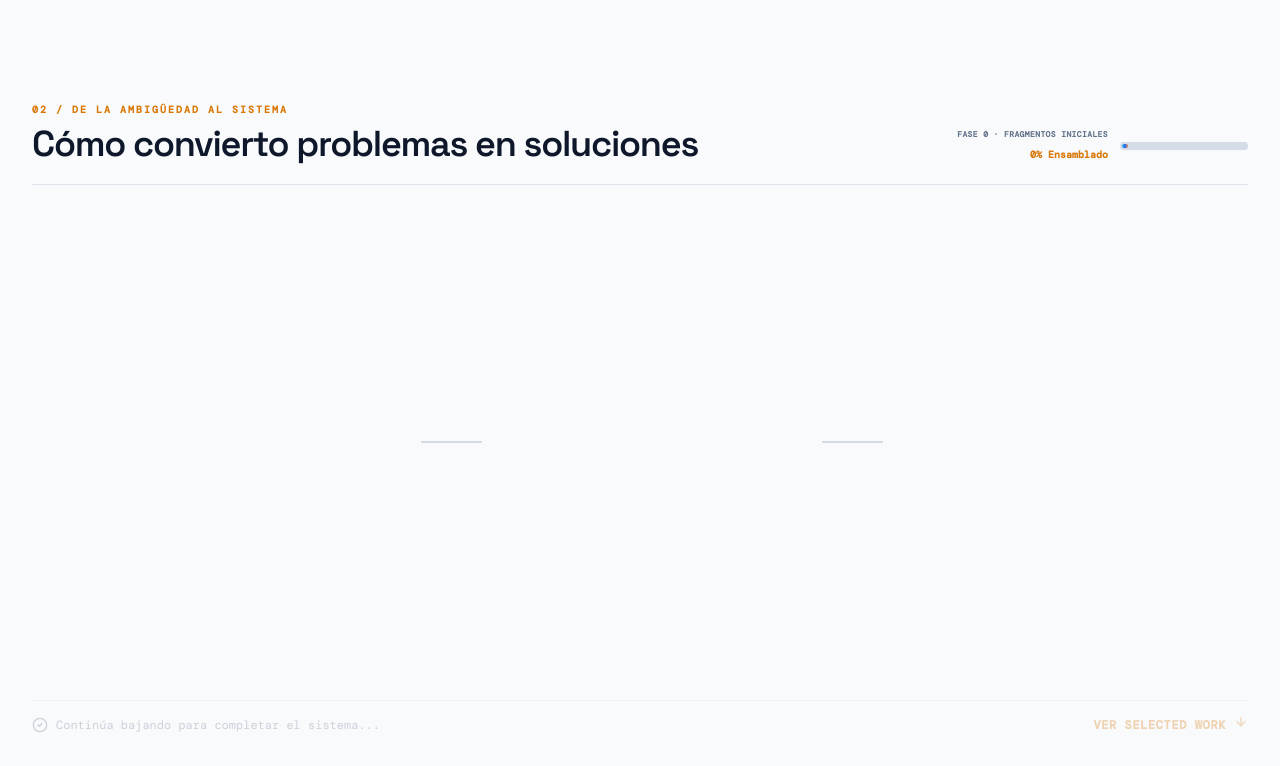
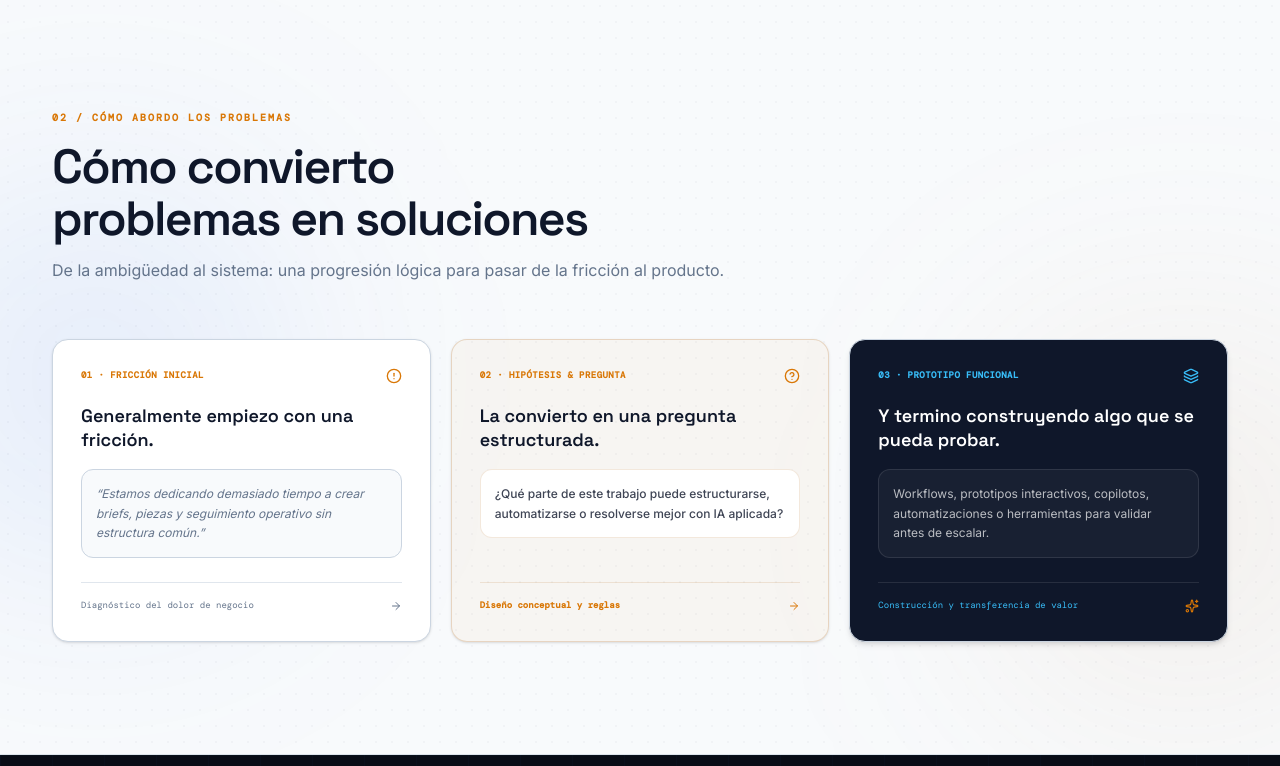
Before and after one commit to IsraelTorresIndustrial/Israel-Torres-Web, a React (Vite) app: page / in a window 1280 px wide. Shown: the part 894-1660 px from the top of the page. Built offline with nearby package versions, Linux system fonts and the light colour scheme.

Commit message:
fix: restore clean natural scroll flow and polished UI across all 8 sections

```diff
--- a/src/components/Approach.tsx
+++ b/src/components/Approach.tsx
@@ -1,149 +1,34 @@
-import { useScrollProgress } from '../hooks/useScrollProgress';
-import { Sparkles, AlertCircle, HelpCircle, Layers, ArrowDown, CheckCircle2 } from 'lucide-react';
+import { Sparkles, AlertCircle, HelpCircle, Layers, ArrowRight } from 'lucide-react';
 import { portfolioData } from '../data';
-import { useEffect, useState } from 'react';
 
 export function Approach() {
-  const { containerRef, progress } = useScrollProgress();
   const { approachStory } = portfolioData;
-  const [reducedMotion, setReducedMotion] = useState(false);
-
-  useEffect(() => {
-    const media = window.matchMedia('(prefers-reduced-motion: reduce)');
-    setReducedMotion(media.matches);
-    const listener = (e: MediaQueryListEvent) => setReducedMotion(e.matches);
-    media.addEventListener('change', listener);
-    return () => media.removeEventListener('change', listener);
-  }, []);
-
-  // Si el usuario prefiere movimiento reducido, mostramos el ensamble completo inmediatamente
-  const activeProgress = reducedMotion ? 1 : progress;
-
-  // Cálculos de interpolación para ensamblaje progresivo
-  // Fase 1: Módulo 1 (Fricción) [0.08 -> 0.30]
-  const p1 = Math.max(0, Math.min(1, (activeProgress - 0.08) / 0.22));
-  const mod1TranslateX = reducedMotion ? 0 : (1 - p1) * -36;
-  const mod1Opacity = reducedMotion ? 1 : p1;
-  const mod1Scale = reducedMotion ? 1 : 0.95 + p1 * 0.05;
-
-  // Conector 1 -> 2 [0.25 -> 0.45]
-  const line1Scale = reducedMotion ? 1 : Math.max(0, Math.min(1, (activeProgress - 0.25) / 0.20));
-
-  // Fase 2: Módulo 2 (Hipótesis & Pregunta) [0.32 -> 0.56]
-  const p2 = Math.max(0, Math.min(1, (activeProgress - 0.32) / 0.24));
-  const mod2TranslateY = reducedMotion ? 0 : (1 - p2) * -30;
-  const mod2Opacity = reducedMotion ? 1 : p2;
-  const mod2Scale = reducedMotion ? 1 : 0.95 + p2 * 0.05;
-
-  // Conector 2 -> 3 [0.52 -> 0.72]
-  const line2Scale = reducedMotion ? 1 : Math.max(0, Math.min(1, (activeProgress - 0.52) / 0.20));
-
-  // Fase 3: Módulo 3 (Prototipo & Solución) [0.58 -> 0.82]
-  const p3 = Math.max(0, Math.min(1, (activeProgress - 0.58) / 0.24));
-  const mod3TranslateX = reducedMotion ? 0 : (1 - p3) * 36;
-  const mod3Opacity = reducedMotion ? 1 : p3;
-  const mod3Scale = reducedMotion ? 1 : 0.95 + p3 * 0.05;
-
-  // Fase 4: Resolución y Unificación del Sistema [0.80 -> 1.00]
-  const pFinal = reducedMotion ? 1 : Math.max(0, Math.min(1, (activeProgress - 0.80) / 0.20));
-
-  // Estado textual del ensamble
-  let phaseLabel = 'Fase 0 · Fragmentos iniciales';
-  if (activeProgress >= 0.80) phaseLabel = 'Fase 4 · Sistema completo ensamblado';
-  else if (activeProgress >= 0.56) phaseLabel = 'Fase 3 · Prototipado y solución tangible';
-  else if (activeProgress >= 0.30) phaseLabel = 'Fase 2 · Línea estructural y formulación';
-  else if (activeProgress >= 0.08) phaseLabel = 'Fase 1 · Identificación del dolor real';
 
   return (
-    <section
-      id="enfoque"
-      ref={containerRef}
-      className="relative bg-canvas"
-      style={{ minHeight: reducedMotion ? 'auto' : '250vh' }}
-    >
-      {/* Contenedor Sticky que retiene el viewport durante el ensamblaje */}
-      <div className={`w-full overflow-hidden flex flex-col justify-between py-12 md:py-16 px-5 md:px-8 border-b border-line/60 ${reducedMotion ? 'relative min-h-[600px]' : 'sticky top-0 h-screen'}`}>
+    <section id="enfoque" className="relative overflow-hidden bg-canvas py-20 md:py-28 border-b border-line/60">
+      <div className="dot-grid absolute inset-0 opacity-25 pointer-events-none" aria-hidden="true" />
 
-        {/* Retícula y Gradientes Atmosféricos Dinámicos */}
-        <div
-          className="dot-grid absolute inset-0 pointer-events-none transition-opacity duration-300"
-          style={{ opacity: 0.15 + activeProgress * 0.35 }}
-          aria-hidden="true"
-        />
+      {/* Halo de fondo sutil */}
+      <div className="absolute -left-24 top-1/2 -translate-y-1/2 h-[380px] w-[380px] rounded-full bg-electric/10 blur-[130px] pointer-events-none" aria-hidden="true" />
+      <div className="absolute -right-24 bottom-10 h-[380px] w-[380px] rounded-full bg-cognac/10 blur-[130px] pointer-events-none" aria-hidden="true" />
 
-        {/* Halo Azul de Estructura (aparece a mitad del scroll) */}
-        <div
-          className="absolute -left-20 top-1/4 h-[420px] w-[420px] rounded-full bg-electric/15 blur-[120px] pointer-events-none transition-opacity duration-500"
-          style={{ opacity: Math.min(0.35, activeProgress * 0.5) }}
-          aria-hidden="true"
-        />
-
-        {/* Halo Dorado de Resultado/Solución (se enciende al completar el ensamble) */}
-        <div
-          className="absolute -right-20 bottom-1/4 h-[440px] w-[440px] rounded-full bg-cognac/20 blur-[130px] pointer-events-none transition-opacity duration-500"
-          style={{ opacity: pFinal * 0.5 }}
-          aria-hidden="true"
-        />
-
-        {/* Header con Indicador HUD de Ensamblaje */}
-        <div className="relative mx-auto max-w-[1240px] w-full pt-6 md:pt-10">
-          <div className="flex flex-col sm:flex-row sm:items-end justify-between gap-4 border-b border-line/60 pb-5">
-            <div>
+      <div className="relative mx-auto max-w-[1240px] px-5 md:px-8">
+        <div className="max-w-[760px]">
           <p className="font-mono text-[10px] uppercase tracking-[0.2em] text-amber font-semibold">
-                02 / De la ambigüedad al sistema
+            02 / Cómo abordo los problemas
           </p>
-              <h2 className="text-balance mt-2 font-display text-2xl font-semibold leading-[1.08] tracking-[-0.035em] text-ink md:text-4xl">
+          <h2 className="text-balance mt-4 font-display text-3xl font-semibold leading-[1.08] tracking-[-0.035em] text-ink md:text-5xl">
             {approachStory.title}
           </h2>
+          <p className="mt-3 text-base text-muted leading-relaxed">
+            {approachStory.subtitle}
+          </p>
         </div>
 
-            {/* HUD de Progreso del Ensamblaje */}
-            <div className="flex items-center gap-3">
-              <div className="hidden sm:block text-right">
-                <span className="block font-mono text-[8px] uppercase tracking-wider text-muted font-bold">
-                  {phaseLabel}
-                </span>
-                <span className="font-mono text-[10px] text-amber font-bold">
-                  {Math.round(activeProgress * 100)}% Ensamblado
-                </span>
-              </div>
-              <div className="h-2 w-24 sm:w-32 bg-line/80 rounded-full overflow-hidden p-0.5">
-                <div
-                  className="h-full bg-gradient-to-r from-cyan via-electric to-amber rounded-full transition-all duration-75"
-                  style={{ width: `${Math.max(5, activeProgress * 100)}%` }}
-                />
-              </div>
-            </div>
-          </div>
-        </div>
-
-        {/* Escenario de Ensamblaje (Las 3 piezas del puzzle/sistema) */}
-        <div className="relative mx-auto max-w-[1240px] w-full my-auto py-4">
-          <div className="grid gap-5 md:grid-cols-3 relative">
-
-            {/* LÍNEAS CONECTORAS ESTRUCTURALES (Desktop) */}
-            <div className="hidden md:block absolute top-1/2 left-[32%] w-[5%] h-0.5 bg-line/80 -translate-y-1/2 z-0 overflow-hidden">
-              <div
-                className="h-full bg-gradient-to-r from-amber to-electric origin-left transition-transform duration-75"
-                style={{ transform: `scaleX(${line1Scale})` }}
-              />
-            </div>
-            <div className="hidden md:block absolute top-1/2 left-[65%] w-[5%] h-0.5 bg-line/80 -translate-y-1/2 z-0 overflow-hidden">
-              <div
-                className="h-full bg-gradient-to-r from-electric to-cyan origin-left transition-transform duration-75"
-                style={{ transform: `scaleX(${line2Scale})` }}
-              />
-            </div>
-
-            {/* PIEZA 1: Fricción Inicial */}
-            <div
-              className="rounded-2xl border border-line bg-paper p-6 md:p-7 shadow-sm flex flex-col justify-between relative z-10 transition-all duration-300"
-              style={{
-                transform: `translateX(${mod1TranslateX}px) scale(${mod1Scale})`,
-                opacity: mod1Opacity,
-                boxShadow: p1 > 0.8 ? '0 18px 45px rgba(15, 23, 42, 0.08)' : 'none',
-              }}
-            >
+        {/* 3 Bloques limpios con flujo natural */}
+        <div className="mt-14 grid gap-5 md:grid-cols-3">
+          {/* Bloque 1: Fricción */}
+          <article className="card-lift rounded-2xl border border-line bg-paper p-7 shadow-sm flex flex-col justify-between">
             <div>
               <div className="flex items-center justify-between text-muted">
                 <span className="font-mono text-[9px] uppercase tracking-wider text-amber font-bold">
@@ -151,28 +36,21 @@ export function Approach() {
                 </span>
                 <AlertCircle className="h-4 w-4 text-amber" />
               </div>
-                <h3 className="mt-4 font-display text-base md:text-lg font-semibold text-ink leading-snug">
+              <h3 className="mt-5 font-display text-lg font-semibold text-ink leading-snug">
                 {approachStory.step1.lead}
               </h3>
-                <p className="mt-3 text-xs leading-relaxed text-muted italic bg-canvas p-3 rounded-xl border border-line">
+              <p className="mt-4 text-xs leading-relaxed text-muted italic bg-canvas p-3.5 rounded-xl border border-line">
                 {approachStory.step1.quote}
               </p>
             </div>
-              <div className="mt-5 pt-3 border-t border-line/60 flex items-center justify-between text-[9px] font-mono text-muted">
+            <div className="mt-6 pt-4 border-t border-line/60 flex items-center justify-between text-[9px] font-mono text-muted">
               <span>{approachStory.step1.role}</span>
-                <span className="h-1.5 w-1.5 rounded-full bg-amber" />
+              <ArrowRight className="h-3 w-3 text-muted hidden md:inline" />
             </div>
-            </div>
+          </article>
 
-            {/* PIEZA 2: Hipótesis & Pregunta */}
-            <div
-              className="rounded-2xl border border-cognac/30 bg-amber/[0.04] p-6 md:p-7 shadow-sm flex flex-col justify-between relative z-10 transition-all duration-300"
-              style={{
-                transform: `translateY(${mod2TranslateY}px) scale(${mod2Scale})`,
-                opacity: mod2Opacity,
-                boxShadow: p2 > 0.8 ? '0 18px 45px rgba(194, 139, 81, 0.12)' : 'none',
-              }}
-            >
+          {/* Bloque 2: Hipótesis & Pregunta */}
+          <article className="card-lift rounded-2xl border border-cognac/30 bg-amber/[0.04] p-7 shadow-sm flex flex-col justify-between">
             <div>
               <div className="flex items-center justify-between text-amber">
                 <span className="font-mono text-[9px] uppercase tracking-wider font-bold">
@@ -180,28 +58,21 @@ export function Approach() {
                 </span>
                 <HelpCircle className="h-4 w-4 text-amber" />
               </div>
-                <h3 className="mt-4 font-display text-base md:text-lg font-semibold text-ink leading-snug">
+              <h3 className="mt-5 font-display text-lg font-semibold text-ink leading-snug">
                 {approachStory.step2.lead}
               </h3>
-                <p className="mt-3 text-xs leading-relaxed text-ink/80 font-medium bg-paper p-3 rounded-xl border border-cognac/20">
+              <p className="mt-4 text-xs leading-relaxed text-ink/80 font-medium bg-paper p-3.5 rounded-xl border border-cognac/20">
                 {approachStory.step2.question}
               </p>
             </div>
-              <div className="mt-5 pt-3 border-t border-cognac/20 flex items-center justify-between text-[9px] font-mono text-amber font-semibold">
+            <div className="mt-6 pt-4 border-t border-cognac/20 flex items-center justify-between text-[9px] font-mono text-amber font-semibold">
               <span>{approachStory.step2.role}</span>
-                <span className="h-1.5 w-1.5 rounded-full bg-electric" />
+              <ArrowRight className="h-3 w-3 text-amber hidden md:inline" />
             </div>
-            </div>
+          </article>
 
-            {/* PIEZA 3: Prototipo & Solución Tangible */}
-            <div
-              className="rounded-2xl border border-line bg-ink text-white p-6 md:p-7 shadow-md flex flex-col justify-between relative z-10 transition-all duration-300"
-              style={{
-                transform: `translateX(${mod3TranslateX}px) scale(${mod3Scale})`,
-                opacity: mod3Opacity,
-                boxShadow: p3 > 0.8 ? '0 25px 60px rgba(8, 12, 22, 0.45)' : 'none',
-              }}
-            >
+          {/* Bloque 3: Construcción & Solución */}
+          <article className="card-lift rounded-2xl border border-line bg-ink text-white p-7 shadow-md flex flex-col justify-between">
             <div>
               <div className="flex items-center justify-between text-cyan">
                 <span className="font-mono text-[9px] uppercase tracking-wider font-bold">
@@ -209,42 +80,18 @@ export function Approach() {
                 </span>
                 <Layers className="h-4 w-4 text-cyan" />
               </div>
-                <h3 className="mt-4 font-display text-base md:text-lg font-semibold text-white leading-snug">
+              <h3 className="mt-5 font-display text-lg font-semibold text-white leading-snug">
                 {approachStory.step3.lead}
               </h3>
-                <p className="mt-3 text-xs leading-relaxed text-white/70 bg-white/[0.04] p-3 rounded-xl border border-white/10">
+              <p className="mt-4 text-xs leading-relaxed text-white/70 bg-white/[0.04] p-3.5 rounded-xl border border-white/10">
                 {approachStory.step3.outcome}
               </p>
             </div>
-              <div className="mt-5 pt-3 border-t border-white/10 flex items-center justify-between text-[9px] font-mono text-cyan">
+            <div className="mt-6 pt-4 border-t border-white/10 flex items-center justify-between text-[9px] font-mono text-cyan">
               <span>{approachStory.step3.role}</span>
               <Sparkles className="h-3.5 w-3.5 text-amber" />
             </div>
-            </div>
-          </div>
-        </div>
-
-        {/* Footer del Escenario: Conexión Fluida hacia Proyectos */}
-        <div className="relative mx-auto max-w-[1240px] w-full">
-          <div
-            className="flex items-center justify-between pt-4 border-t border-line/60 transition-opacity duration-300"
-            style={{ opacity: 0.3 + pFinal * 0.7 }}
-          >
-            <div className="flex items-center gap-2 text-xs font-mono text-muted">
-              <CheckCircle2 className={`h-4 w-4 ${pFinal > 0.7 ? 'text-amber' : 'text-muted'}`} />
-              <span className="hidden sm:inline">
-                {pFinal > 0.7 ? 'Sistema articulado con éxito. Explorar casos construidos:' : 'Continúa bajando para completar el sistema...'}
-              </span>
-            </div>
-
-            <a
-              href="#proyectos"
-              className="inline-flex items-center gap-2 text-xs font-mono uppercase tracking-wider text-amber font-bold hover:underline"
-            >
-              <span>Ver Selected Work</span>
-              <ArrowDown className="h-3.5 w-3.5 animate-bounce" />
-            </a>
-          </div>
+          </article>
         </div>
       </div>
     </section>
--- a/src/hooks/useScrollProgress.ts
+++ /dev/null
@@ -1,45 +0,0 @@
-import { useEffect, useState, useRef } from 'react';
-
-export function useScrollProgress() {
-  const containerRef = useRef<HTMLDivElement>(null);
-  const [progress, setProgress] = useState(0);
-
-  useEffect(() => {
-    let animationFrameId: number;
-
-    const handleScroll = () => {
-      if (!containerRef.current) return;
-
-      const element = containerRef.current;
-      const rect = element.getBoundingClientRect();
-      const windowHeight = window.innerHeight;
-
-      // Calcular el inicio y fin relativo al viewport
-      const totalScrollableDistance = element.offsetHeight - windowHeight;
-      if (totalScrollableDistance <= 0) return;
-
-      const currentScroll = -rect.top;
-      const rawProgress = currentScroll / totalScrollableDistance;
-      const clampedProgress = Math.max(0, Math.min(1, rawProgress));
-
-      setProgress(clampedProgress);
-    };
-
-    const onScroll = () => {
-      cancelAnimationFrame(animationFrameId);
-      animationFrameId = requestAnimationFrame(handleScroll);
-    };
-
-    window.addEventListener('scroll', onScroll, { passive: true });
-    window.addEventListener('resize', onScroll, { passive: true });
-    handleScroll();
-
-    return () => {
-      window.removeEventListener('scroll', onScroll);
-      window.removeEventListener('resize', onScroll);
-      cancelAnimationFrame(animationFrameId);
-    };
-  }, []);
-
-  return { containerRef, progress };
-}
```
Lines whose indentation alone changed are shown as unchanged.
